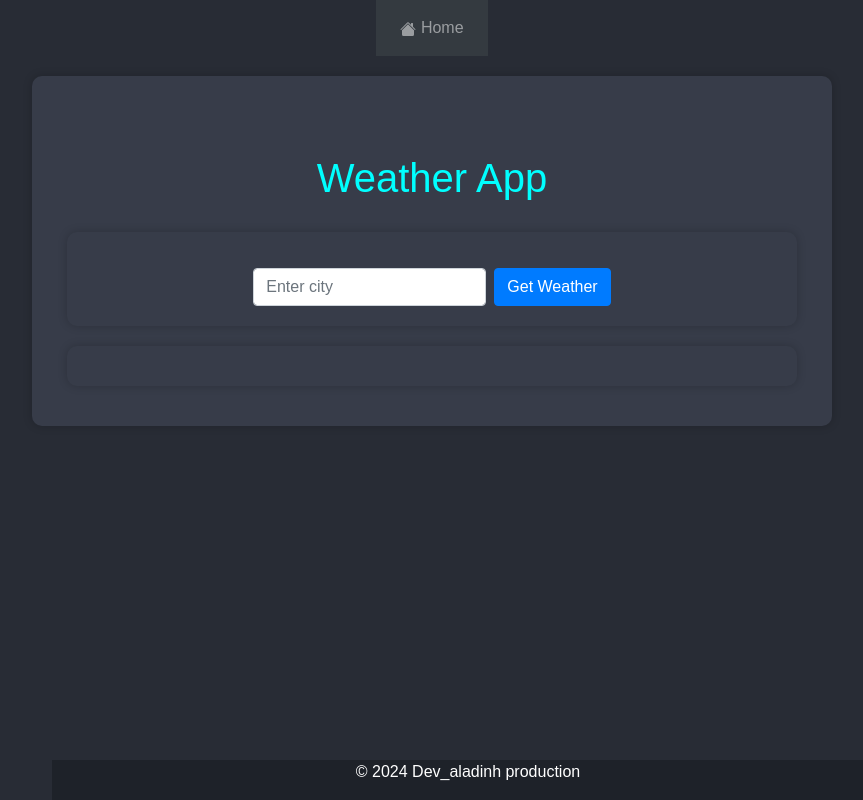
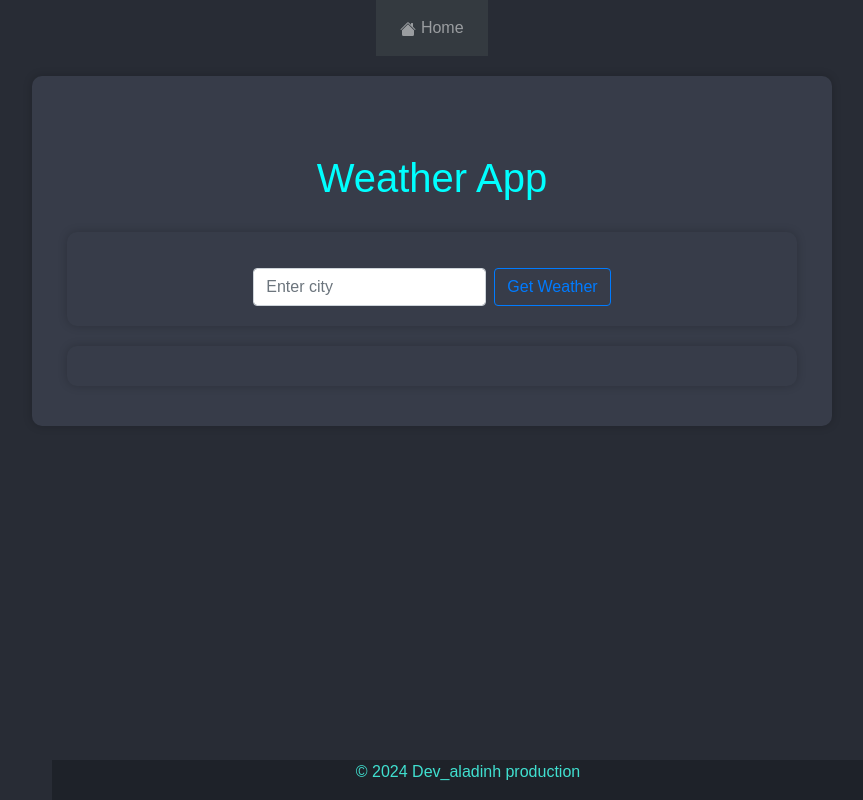
Before and after one commit to harizonelopez/django-weather-app, a Django app: page /home/ in a window 1280 px wide. Shown: the whole page, without its empty margins (208-1071 px from the left). Run offline with Django 5.2, Linux system fonts and the light colour scheme; some libraries are stand-ins or nearby versions.

Commit message:
uppdates

```diff
--- a/weather/templates/home.html
+++ b/weather/templates/home.html
@@ -2,11 +2,7 @@
 {% block title %} homepage {% endblock %}
 
 {% block content %}
-<!DOCTYPE html>
-<html lang="en">
 <head>
-    <meta charset="UTF-8">
-    <meta name="viewport" content="width=device-width, initial-scale=1.0">
     <link rel="stylesheet" href="https://stackpath.bootstrapcdn.com/bootstrap/4.3.1/css/bootstrap.min.css">
     <style>
         body {
@@ -38,6 +34,7 @@
 
         footer {
             background-color: #1e2229;
+            color: turquoise;
             text-align: center;
             padding: 0em 0;
             position: fixed;
@@ -69,6 +66,14 @@
         h3 {
             color: rebeccapurple;
         }
+
+        h5 {
+            color: #cd10b1;
+        }
+
+        h6 {
+            color: #18943b;
+        }
     </style>
 </head>
 <body>
@@ -82,7 +87,7 @@
                         name="city"
                         class="form-control mr-2"
                         placeholder="Enter city" required>
-                    <button type="submit" class="btn btn-primary">Get Weather</button>
+                    <button type="submit" class="btn btn-outline-primary">Get Weather</button>
                 </form>
             </section>
             <section>
@@ -93,9 +98,11 @@
                 {% endif %}
                 {% if weather_data %}
                 <div class="mt-4">
+                    <hr><hr>
                     <h2 class="text-center">{{ weather_data.name }} City</h2>
-                    <p class="text-center">Temperature: {{ weather_data.main.temp }} °C</p>
-                    <p class="text-center">Weather: {{ weather_data.weather.0.description }}</p>
+                    <hr><hr>
+                    <h5 class="text-center">Temperature: {{ weather_data.main.temp }} °C</h5>
+                    <h6 class="text-center">Weather: {{ weather_data.weather.0.description }}</h6>
 
                     <div class="text-center">
                         <img class="weather-icon" src="http://openweathermap.org/img/wn/{{ weather_data.weather.0.icon }}.png" alt="Weather Icon">
@@ -111,5 +118,4 @@
 
     </section>
 </body>
-</html>
 {% endblock %}
--- a/weather/views.py
+++ b/weather/views.py
@@ -6,7 +6,8 @@ from django.contrib import messages
 
 def get_weather_data(city):
     url = f"http://api.openweathermap.org/data/2.5/weather?q={city}&appid={API_KEY}&units=metric"
-    response = requests.get(url)
+    response = requests.get(url, timeout=10)
+
     return response.json()
 
 def get_weather_icon(icon_code):
```
